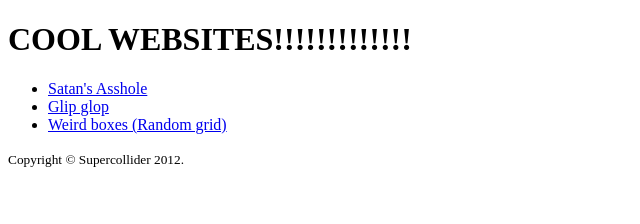
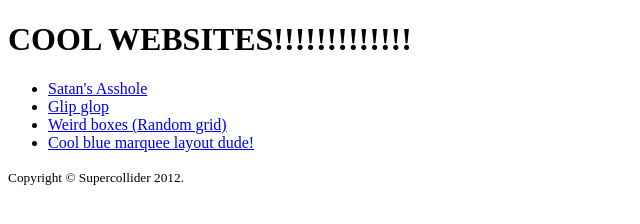
Before and after one commit to supermethod-x/cool-websites, a plain HTML site: page index.html in a window 1280 px wide. Shown: the whole page, without its empty margins (0-640 px from the left). Drawn offline with Linux system fonts and the light colour scheme.

Commit message:
add Cool blue marquee layout dude !!

```diff
--- a/index.html
+++ b/index.html
@@ -12,6 +12,7 @@
 			<LI><a href="https://supermethod-x.github.io/satans-asshole/">Satan's Asshole</a></LI>
 			<LI><A href="https://supermethod-x.github.io/glip-glop/">Glip glop</A></LI>
 			<li><a href="https://supermethod-x.github.io/weird-boxes/">Weird boxes (Random grid)</a></li>
+			<li><a href="https://supermethod-x.github.io/cool-blue-marquee-layout-dude/">Cool blue marquee layout dude!</a></li>
 		</UL>
 
 		<small>Copyright &copy; Supercollider 2012.</small>
```
